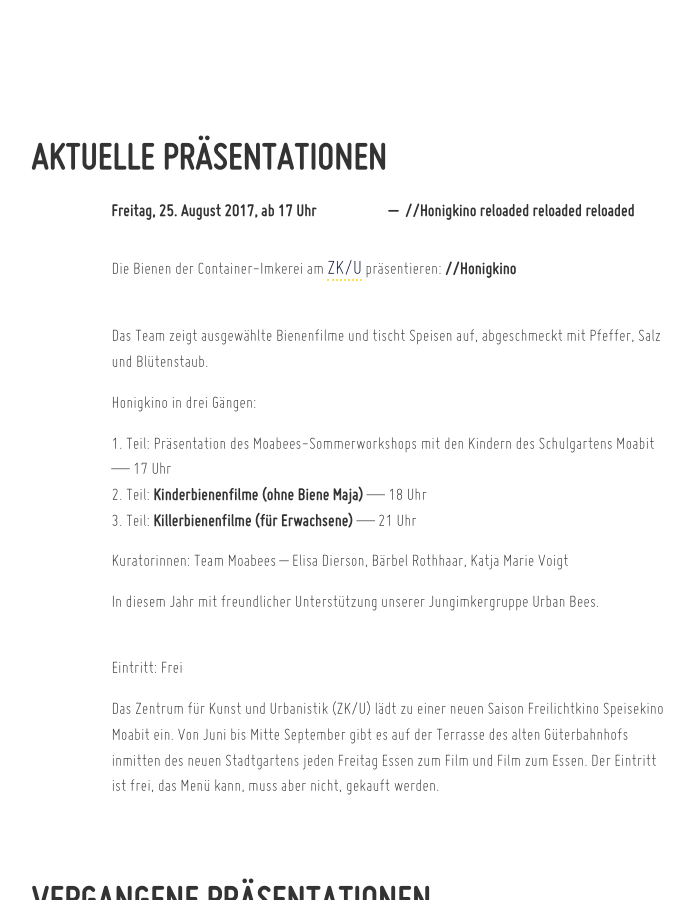
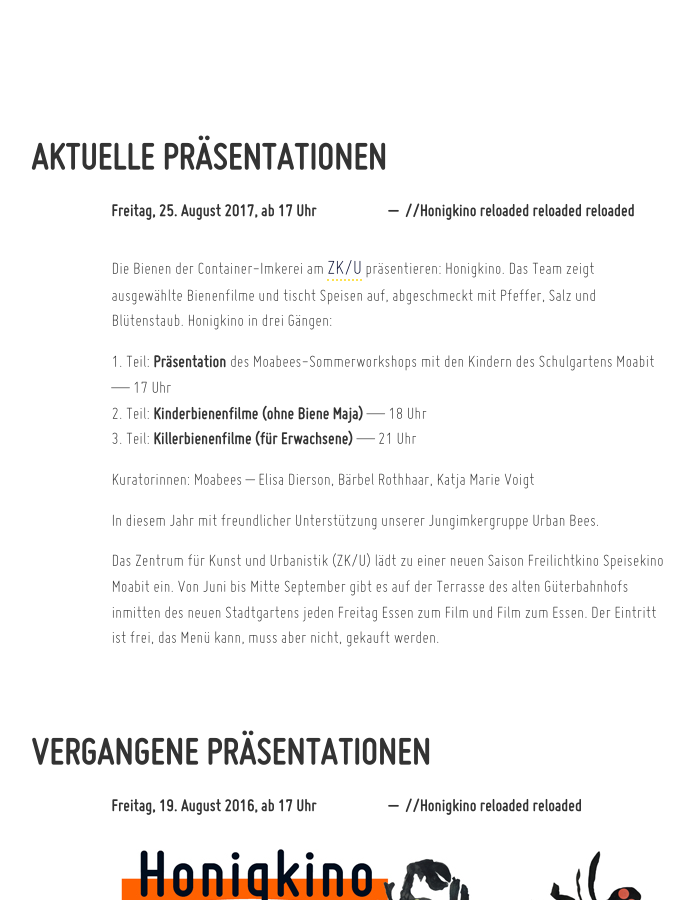
Before and after one commit to dieda/moabienen.berlin-bienenstadt.de, a Jekyll site: the page built from index.html, in a window 1280 px wide and 900 px high, scrolled down 347 px. Shown: the whole window, without its empty margins (251-945 px from the left). Built offline with Jekyll 4.4.1, drawn with Linux system fonts in a browser that asks for light colours.

```diff
--- a/index.html
+++ b/index.html
@@ -41,32 +41,20 @@ nav:
 </dl>
 
 <p>
-  Die Bienen der Container-Imkerei am <a href="http://zku-berlin.org/">ZK/U</a> präsentieren: <strong>//Honigkino</strong>
-</p><br/>
-
-<p>
-  Das Team zeigt ausgewählte Bienenfilme und tischt Speisen auf, abgeschmeckt mit Pfeffer, Salz und Blütenstaub.
+  Die Bienen der Container-Imkerei am <a href="http://zku-berlin.org/">ZK/U</a> präsentieren: Honigkino. Das Team zeigt ausgewählte Bienenfilme und tischt Speisen auf, abgeschmeckt mit Pfeffer, Salz und Blütenstaub. Honigkino in drei Gängen:
 </p>
 
 <p>
- Honigkino in drei Gängen:
-</p>
-
-<p>
-  1. Teil: Präsentation des Moabees-Sommerworkshops mit den Kindern des Schulgartens Moabit — 17 Uhr<br/>
+  1. Teil: <strong>Präsentation</strong> des Moabees-Sommerworkshops mit den Kindern des Schulgartens Moabit — 17 Uhr<br/>
   2. Teil: <strong>Kinderbienenfilme (ohne Biene Maja)</strong> — 18 Uhr<br/>
   3. Teil: <strong>Killerbienenfilme (für Erwachsene)</strong> — 21 Uhr
 </p>
 
 <p>
-  Kuratorinnen: Team Moabees – Elisa Dierson, Bärbel Rothhaar, Katja Marie Voigt<br/>
+  Kuratorinnen: Moabees – Elisa Dierson, Bärbel Rothhaar, Katja Marie Voigt<br/>
 </p>
 
-<p> In diesem Jahr mit freundlicher Unterstützung unserer Jungimkergruppe Urban Bees. </p><br/>
-
-<p>
-  Eintritt: Frei<br/>
-</p>
+<p> In diesem Jahr mit freundlicher Unterstützung unserer Jungimkergruppe Urban Bees. </p>
 
 <p>
   Das Zentrum für Kunst und Urbanistik (ZK/U) lädt zu einer neuen Saison Freilichtkino Speisekino Moabit ein. Von Juni bis Mitte September gibt es auf der Terrasse des alten Güterbahnhofs inmitten des neuen Stadtgartens jeden Freitag Essen zum Film und Film zum Essen. Der Eintritt ist frei, das Menü kann, muss aber nicht, gekauft werden.
```
